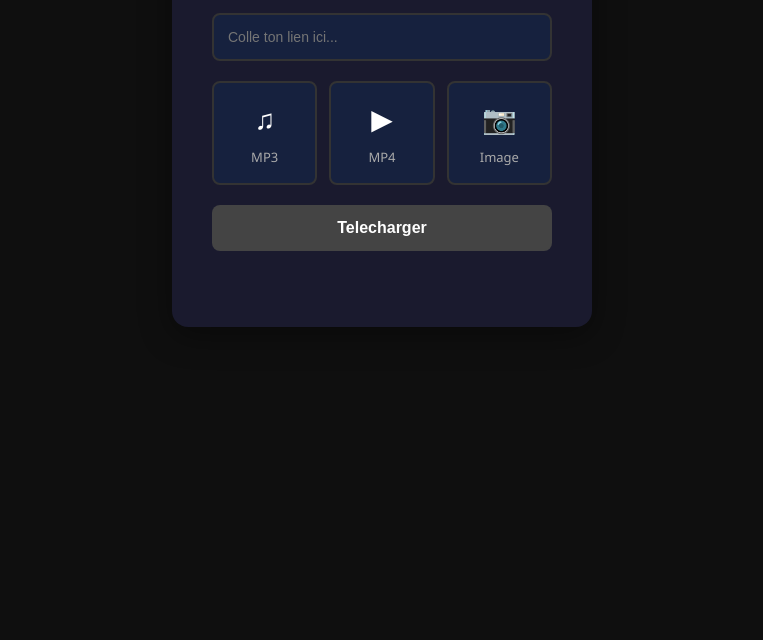
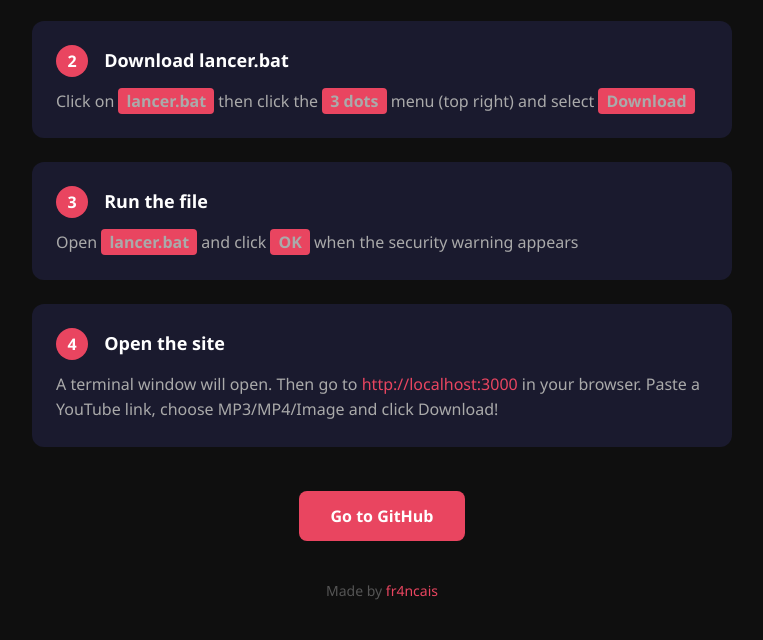
Before and after one commit to fr4ncais/mediagrab, a website: page index.html in a window 1280 px wide. Shown: the part 282-922 px from the top of the page, without its empty margins (258-1021 px from the left). Before the commit the page ends 800 px from the top, so only its background shows below. Drawn offline with Linux system fonts and the light colour scheme.

Commit message:
Add tutorial page

```diff
--- a/index.html
+++ b/index.html
@@ -1,169 +1,143 @@
 <!DOCTYPE html>
-<html lang="fr">
+<html lang="en">
 <head>
     <meta charset="UTF-8">
     <meta name="viewport" content="width=device-width, initial-scale=1.0">
-    <title>MediaGrab</title>
+    <title>MediaGrab - Tutorial</title>
     <style>
         * { margin: 0; padding: 0; box-sizing: border-box; }
         body {
             min-height: 100vh;
-            display: flex;
-            align-items: center;
-            justify-content: center;
             background: #0f0f0f;
             font-family: 'Segoe UI', sans-serif;
             color: #fff;
+            padding: 40px 20px;
         }
         .container {
-            background: #1a1a2e;
-            padding: 40px;
-            border-radius: 16px;
-            box-shadow: 0 8px 32px rgba(0,0,0,0.4);
-            width: 420px;
+            max-width: 700px;
+            margin: 0 auto;
         }
         h1 {
             text-align: center;
-            margin-bottom: 30px;
-            font-size: 24px;
+            font-size: 36px;
             color: #e94560;
+            margin-bottom: 10px;
         }
-        input[type="text"] {
-            width: 100%;
-            padding: 14px;
-            border: 2px solid #333;
-            border-radius: 8px;
-            background: #16213e;
-            color: #fff;
-            font-size: 14px;
-            outline: none;
-            transition: border 0.3s;
+        .subtitle {
+            text-align: center;
+            color: #aaa;
+            margin-bottom: 40px;
+            font-size: 16px;
         }
-        input[type="text"]:focus { border-color: #e94560; }
-        .choices {
-            display: flex;
-            gap: 12px;
-            margin-top: 20px;
+        .step {
+            background: #1a1a2e;
+            border-radius: 12px;
+            padding: 24px;
+            margin-bottom: 24px;
         }
-        .choice {
-            flex: 1;
-            padding: 16px;
-            border: 2px solid #333;
-            border-radius: 8px;
-            background: #16213e;
-            text-align: center;
-            cursor: pointer;
-            transition: all 0.3s;
-        }
-        .choice:hover { border-color: #e94560; transform: translateY(-2px); }
-        .choice.selected { border-color: #e94560; background: #1a1a3e; }
-        .choice .icon { font-size: 28px; display: block; margin-bottom: 8px; }
-        .choice .label { font-size: 13px; color: #aaa; }
-        button {
-            width: 100%;
-            margin-top: 20px;
-            padding: 14px;
-            border: none;
-            border-radius: 8px;
+        .step-number {
+            display: inline-block;
             background: #e94560;
             color: #fff;
+            width: 32px;
+            height: 32px;
+            border-radius: 50%;
+            text-align: center;
+            line-height: 32px;
+            font-weight: bold;
+            margin-right: 12px;
+        }
+        .step-title {
+            display: inline;
+            font-size: 18px;
+            font-weight: bold;
+        }
+        .step-desc {
+            color: #aaa;
+            margin-top: 12px;
+            line-height: 1.6;
+        }
+        .step-desc a {
+            color: #e94560;
+            text-decoration: none;
+        }
+        .step-desc a:hover {
+            text-decoration: underline;
+        }
+        .highlight {
+            background: #e94560;
+            padding: 2px 8px;
+            border-radius: 4px;
+            font-weight: bold;
+        }
+        .footer {
+            text-align: center;
+            color: #555;
+            margin-top: 40px;
+            font-size: 14px;
+        }
+        .footer a {
+            color: #e94560;
+            text-decoration: none;
+        }
+        .btn {
+            display: inline-block;
+            background: #e94560;
+            color: #fff;
+            padding: 14px 32px;
+            border-radius: 8px;
+            text-decoration: none;
+            font-weight: bold;
             font-size: 16px;
-            font-weight: bold;
-            cursor: pointer;
+            margin-top: 20px;
             transition: background 0.3s;
         }
-        button:hover { background: #c73650; }
-        button:disabled { background: #444; cursor: not-allowed; }
-        .status {
-            margin-top: 16px;
-            text-align: center;
-            font-size: 14px;
-            color: #aaa;
-            min-height: 20px;
-        }
-        .status.error { color: #e94560; }
-        .status.success { color: #4ecca3; }
+        .btn:hover { background: #c73650; }
+        .center { text-align: center; }
     </style>
 </head>
 <body>
     <div class="container">
         <h1>MediaGrab</h1>
-        <input type="text" id="url" placeholder="Colle ton lien ici...">
-        <div class="choices">
-            <div class="choice" data-type="1" onclick="select(this)">
-                <span class="icon">&#9835;</span>
-                <span class="label">MP3</span>
-            </div>
-            <div class="choice" data-type="2" onclick="select(this)">
-                <span class="icon">&#9654;</span>
-                <span class="label">MP4</span>
-            </div>
-            <div class="choice" data-type="3" onclick="select(this)">
-                <span class="icon">&#128247;</span>
-                <span class="label">Image</span>
-            </div>
+        <p class="subtitle">Download YouTube videos as MP3, MP4, or images</p>
+
+        <div class="step">
+            <span class="step-number">1</span>
+            <span class="step-title">Go to the GitHub repo</span>
+            <p class="step-desc">
+                Click here: <a href="https://github.com/fr4ncais/mediagrab" target="_blank">github.com/fr4ncais/mediagrab</a>
+            </p>
         </div>
-        <button id="btn" onclick="download()" disabled>Telecharger</button>
-        <div class="status" id="status"></div>
+
+        <div class="step">
+            <span class="step-number">2</span>
+            <span class="step-title">Download lancer.bat</span>
+            <p class="step-desc">
+                Click on <span class="highlight">lancer.bat</span> then click the <span class="highlight">3 dots</span> menu (top right) and select <span class="highlight">Download</span>
+            </p>
+        </div>
+
+        <div class="step">
+            <span class="step-number">3</span>
+            <span class="step-title">Run the file</span>
+            <p class="step-desc">
+                Open <span class="highlight">lancer.bat</span> and click <span class="highlight">OK</span> when the security warning appears
+            </p>
+        </div>
+
+        <div class="step">
+            <span class="step-number">4</span>
+            <span class="step-title">Open the site</span>
+            <p class="step-desc">
+                A terminal window will open. Then go to <a href="http://localhost:3000" target="_blank">http://localhost:3000</a> in your browser. Paste a YouTube link, choose MP3/MP4/Image and click Download!
+            </p>
+        </div>
+
+        <div class="center">
+            <a href="https://github.com/fr4ncais/mediagrab" target="_blank" class="btn">Go to GitHub</a>
+        </div>
+
+        <p class="footer">Made by <a href="https://github.com/fr4ncais">fr4ncais</a></p>
     </div>
-
-    <script>
-        let selected = null;
-
-        function select(el) {
-            document.querySelectorAll('.choice').forEach(c => c.classList.remove('selected'));
-            el.classList.add('selected');
-            selected = el.dataset.type;
-            document.getElementById('btn').disabled = false;
-        }
-
-        async function download() {
-            const url = document.getElementById('url').value.trim();
-            const btn = document.getElementById('btn');
-            const status = document.getElementById('status');
-
-            if (!url) { status.textContent = "Mets un lien !"; status.className = "status error"; return; }
-            if (!selected) { status.textContent = "Choisis un format !"; status.className = "status error"; return; }
-
-            btn.disabled = true;
-            status.textContent = "Telechargement en cours...";
-            status.className = "status";
-
-            try {
-                const res = await fetch('/download', {
-                    method: 'POST',
-                    headers: { 'Content-Type': 'application/json' },
-                    body: JSON.stringify({ url, type: selected })
-                });
-
-                if (!res.ok) {
-                    const err = await res.json();
-                    throw new Error(err.error || "Erreur");
-                }
-
-                const blob = await res.blob();
-                const disposition = res.headers.get('Content-Disposition');
-                let filename = "fichier";
-                if (disposition) {
-                    const match = disposition.match(/filename="?([^"]+)"?/);
-                    if (match) filename = match[1];
-                }
-
-                const a = document.createElement('a');
-                a.href = URL.createObjectURL(blob);
-                a.download = filename;
-                a.click();
-                URL.revokeObjectURL(a.href);
-
-                status.textContent = "Termine ! " + filename;
-                status.className = "status success";
-            } catch (e) {
-                status.textContent = "Erreur : " + e.message;
-                status.className = "status error";
-            }
-
-            btn.disabled = false;
-        }
-    </script>
 </body>
 </html>
```
